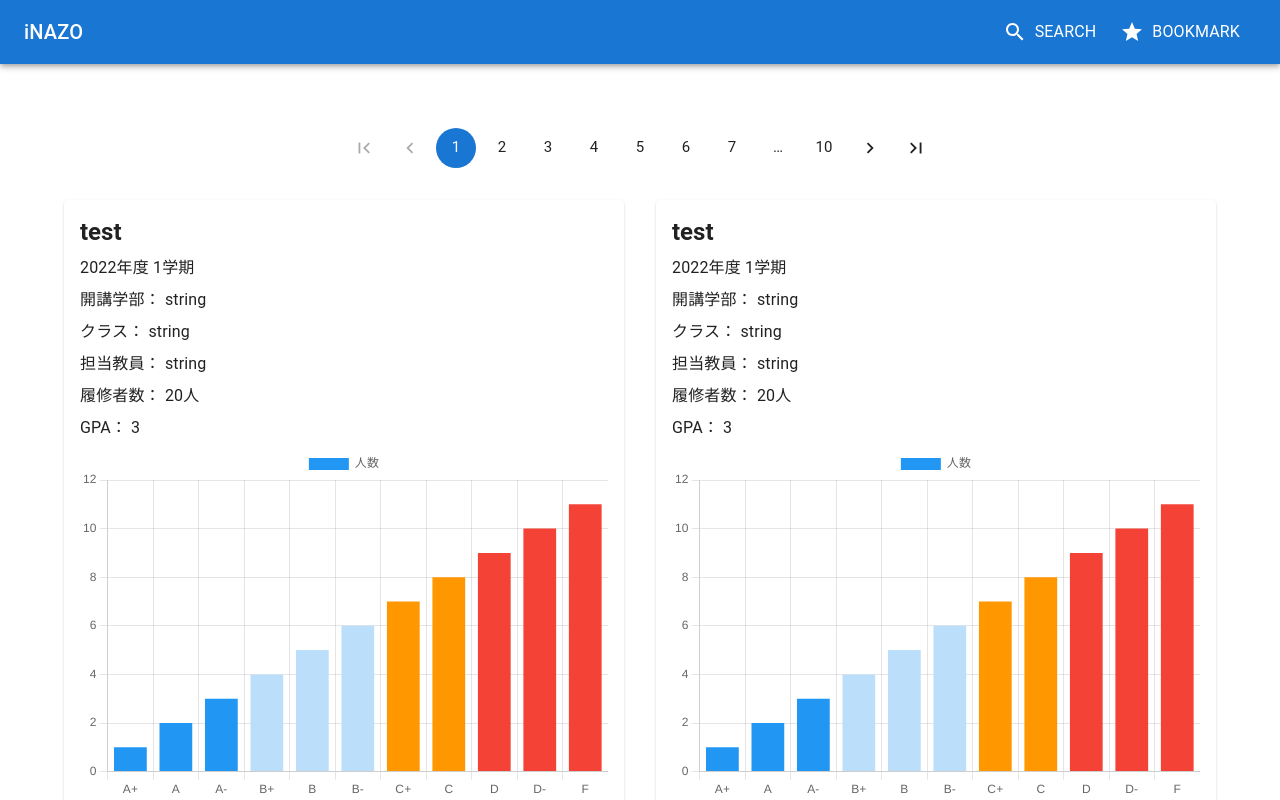
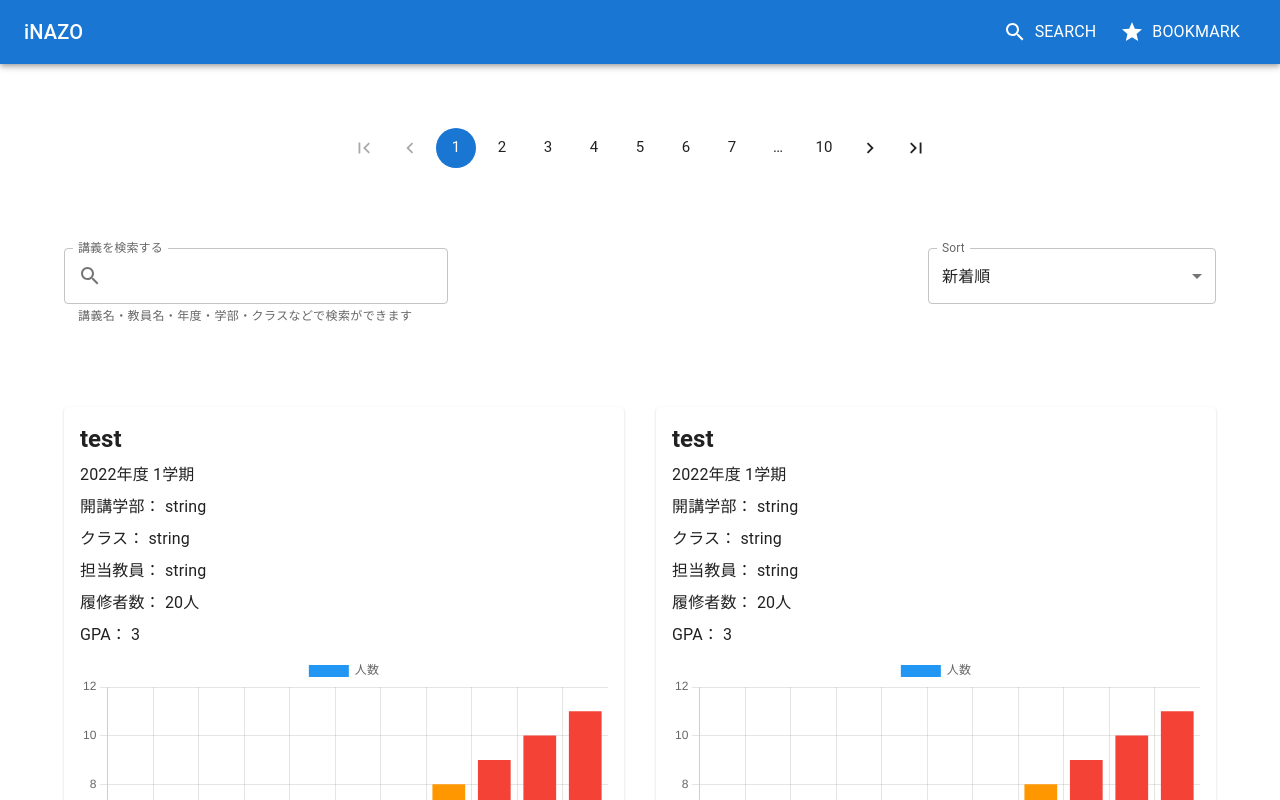
Before and after one commit to iNAZO-org/iNAZO-frontend, a Next.js app: page /search in a window 1280 px wide. Shown: the top 800 px of the page. Built offline with nearby package versions, Linux system fonts and the light colour scheme.

Commit message:
[add] input component

```diff
--- a/src/pages/search.tsx
+++ b/src/pages/search.tsx
@@ -1,4 +1,13 @@
-import { Grid } from '@mui/material'
+import SearchIcon from '@mui/icons-material/Search'
+import {
+  Grid,
+  TextField,
+  InputAdornment,
+  MenuItem,
+  Select,
+  InputLabel,
+  FormControl,
+} from '@mui/material'
 import Head from 'next/head'
 import { useState } from 'react'
 
@@ -9,6 +18,7 @@ import { GradeDistribution } from 'types'
 
 const Search = () => {
   const [page, setPage] = useState(1)
+  const [selectSortValue, setSelectSortValue] = useState('latest')
 
   const gradeData: GradeDistribution = {
     id: 1,
@@ -51,6 +61,49 @@ const Search = () => {
           }}
         />
 
+        <Grid container sx={{ my: '5rem' }}>
+          <Grid item xs={4}>
+            <TextField
+              label="講義を検索する"
+              helperText="講義名・教員名・年度・学部・クラスなどで検索ができます"
+              type="search"
+              fullWidth
+              InputProps={{
+                startAdornment: (
+                  <InputAdornment position="start">
+                    <SearchIcon />
+                  </InputAdornment>
+                ),
+              }}
+            />
+          </Grid>
+
+          <Grid item xs={5} />
+
+          <Grid item xs={3}>
+            <FormControl fullWidth>
+              <InputLabel id="search-label">Sort</InputLabel>
+              <Select
+                labelId="search-label"
+                label="Sort"
+                value={selectSortValue}
+                onChange={(e) => {
+                  setSelectSortValue(e.target.value)
+                }}
+              >
+                <MenuItem value="latest">新着順</MenuItem>
+                <MenuItem value="-gpa">GPA (降順)</MenuItem>
+                <MenuItem value="gpa">GPA (昇順)</MenuItem>
+                <MenuItem value="failure">単位取得者数</MenuItem>
+                <MenuItem value="-failure">落単者数</MenuItem>
+                <MenuItem value="-a_band">A帯 (降順)</MenuItem>
+                <MenuItem value="a_band">A帯 (昇順)</MenuItem>
+                <MenuItem value="-f">F (降順)</MenuItem>
+              </Select>
+            </FormControl>
+          </Grid>
+        </Grid>
+
         <Grid container spacing={4}>
           {gradeDataList.map((gradeData) => {
             return (
```
